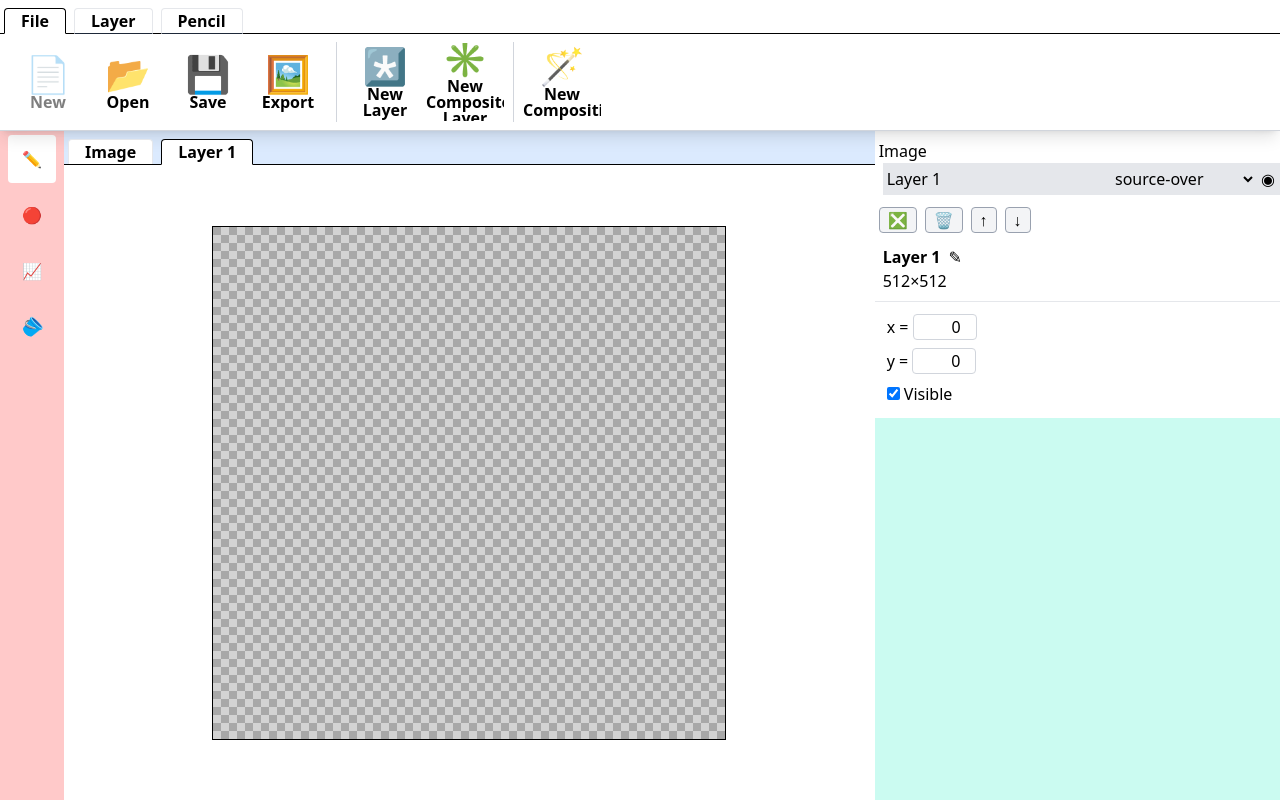
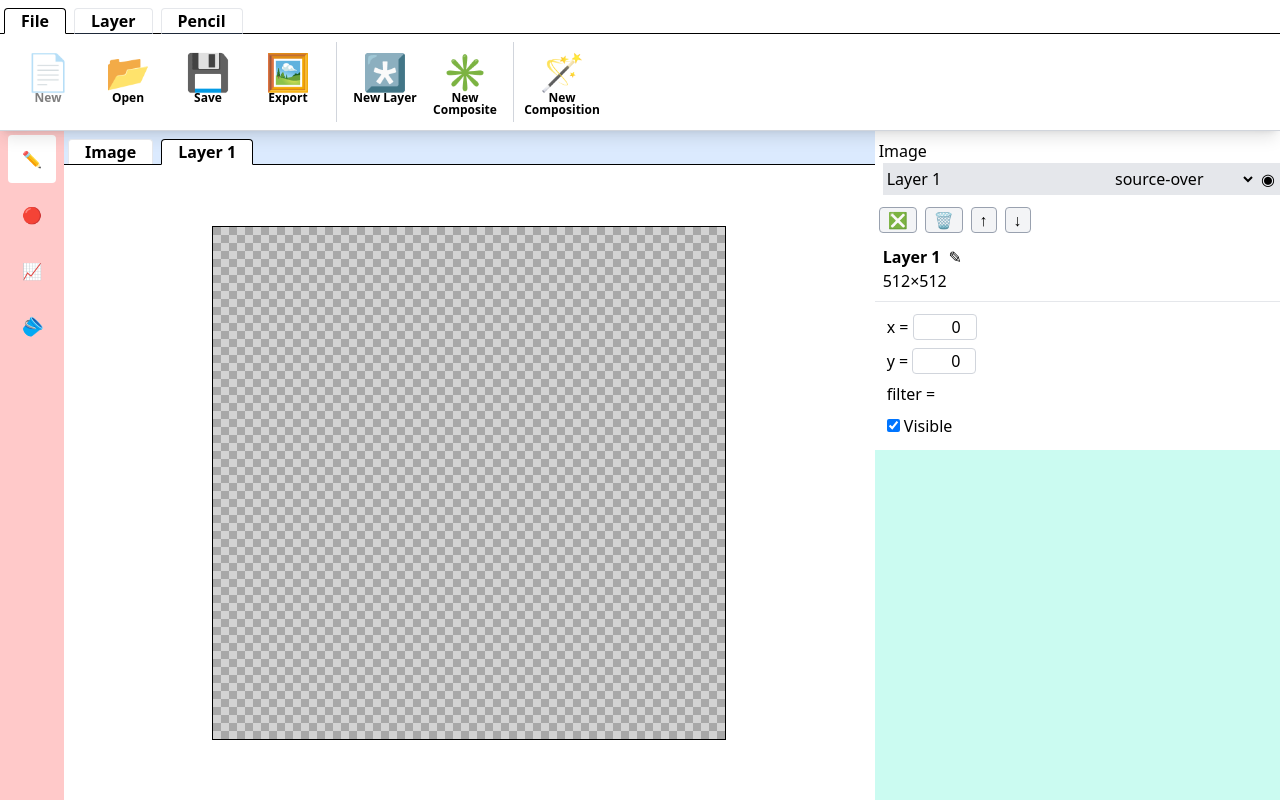
Before and after one commit to IJMacD/image-editor, a React (Vite) app: page / in a window 1280 px wide. Both pictures are taken after a click on the element "Layer 1". Built offline with nearby package versions, Linux system fonts and the light colour scheme.

Commit message:
Add layer filter property

```diff
--- a/src/AppComponents/AppRibbon/index.tsx
+++ b/src/AppComponents/AppRibbon/index.tsx
@@ -44,7 +44,7 @@ export function AppRibbon () {
             dispatch(newBaseLayer(getNextLayerID(store.project), parent))
           }
         }} disabled={!project} />
-        <RibbonButton icon="✳️" label="New Composite Layer" onClick={() => {
+        <RibbonButton icon="✳️" label="New Composite" onClick={() => {
           const parent = selectNearestParent(store);
           if (store.project && typeof parent === "number") {
             dispatch(newCompositeLayer(getNextLayerID(store.project), parent));
--- a/src/AppComponents/InputPropertiesPanel.tsx
+++ b/src/AppComponents/InputPropertiesPanel.tsx
@@ -6,6 +6,7 @@ export function InputPropertiesPanel ({ input, onEdit }: { input: InputPropertie
         <div className="flex flex-col p-2">
             <label className="m-1">x = <input type="number" value={input.x} onChange={e => onEdit({ x: e.target.valueAsNumber })} className="w-16 border-1 rounded border-gray-300 text-right" /></label>
             <label className="m-1">y = <input type="number" value={input.y} onChange={e => onEdit({ y: e.target.valueAsNumber })} className="w-16 border-1 rounded border-gray-300 text-right" /></label>
+            <label className="m-1">filter = <input value={input.filter} onChange={e => onEdit({ filter: e.target.value })} className="w-40 px-1" /></label>
             <label className="m-1"><input type="checkbox" checked={input.enabled} onChange={e => onEdit({ enabled: e.target.checked })} /> Visible</label>
         </div>
     );
--- a/src/AppComponents/LayerPropertiesPanel.tsx
+++ b/src/AppComponents/LayerPropertiesPanel.tsx
@@ -33,7 +33,7 @@ export function LayerPropertiesPanel({ layer }: { layer: Layer }) {
             <button onClick={handleRename} className="ml-2 cursor-pointer">✎</button>
             <p>{layer.width}×{layer.height}</p>
             {isCompositeLayer(layer) &&
-                <div>
+                <div className="whitespace-nowrap">
                     <label>
                         <span className="mr-1">Add Layer</span>
                         <select value={selectedInsertLayer} onChange={e => setSelectedInsertLayer(+e.target.value)} className="border-1 rounded border-gray-300">
--- a/src/Hooks/useCompositionRenderer.ts
+++ b/src/Hooks/useCompositionRenderer.ts
@@ -32,6 +32,7 @@ function renderToCanvas(
   for (const c of layer.inputs) {
     const layer = getLayerByID(project.layers, c.id);
     ctx.globalCompositeOperation = c.operation;
+    ctx.filter = c.filter || "none";
 
     if (c.enabled && layer) {
       if (isCompositeLayer(layer)) {
--- a/src/Store/project/reducer.ts
+++ b/src/Store/project/reducer.ts
@@ -27,6 +27,7 @@ export const defaultProjectState: ImageProject = {
                     y: 0,
                     enabled: true,
                     operation: "source-over" as GlobalCompositeOperation,
+                    filter: "",
                     parameters: {},
                 },
             ],
@@ -94,6 +95,7 @@ export function projectReducer(
                                               enabled: true,
                                               operation:
                                                   "source-over" as GlobalCompositeOperation,
+                                              filter: "",
                                               parameters: {},
                                           },
                                       ],
@@ -200,6 +202,7 @@ export function projectReducer(
                                           y: 0,
                                           enabled: true,
                                           operation: "source-over",
+                                          filter: "",
                                           parameters: {},
                                       },
                                   ],
--- a/src/Widgets/RibbonButton.tsx
+++ b/src/Widgets/RibbonButton.tsx
@@ -1,5 +1,5 @@
 export function RibbonButton ({ icon, label, onClick, disabled }: { icon: string, label: string, onClick?: (e: React.MouseEvent) => void, disabled?: boolean }) {
-  let className = "size-20 text-center rounded border-1 border-transparent flex flex-col place-content-center select-none overflow-hidden leading-none "
+  let className = "size-20 text-center text-xs rounded border-1 border-transparent flex flex-col place-content-center select-none overflow-hidden leading-none "
 
   if (disabled) {
     className += "opacity-50"
@@ -14,7 +14,7 @@ export function RibbonButton ({ icon, label, onClick, disabled }: { icon: string
       onClick={disabled?undefined:onClick}
     >
       <i className="text-4xl">{icon}</i>
-      <b>{label}</b>
+      <b className="h-5">{label}</b>
     </div>
   )
 }
--- a/src/types.ts
+++ b/src/types.ts
@@ -21,6 +21,7 @@ export interface InputProperties {
     y: number;
     enabled: boolean;
     operation: GlobalCompositeOperation;
+    filter: string;
     parameters: object;
 }
 
```
